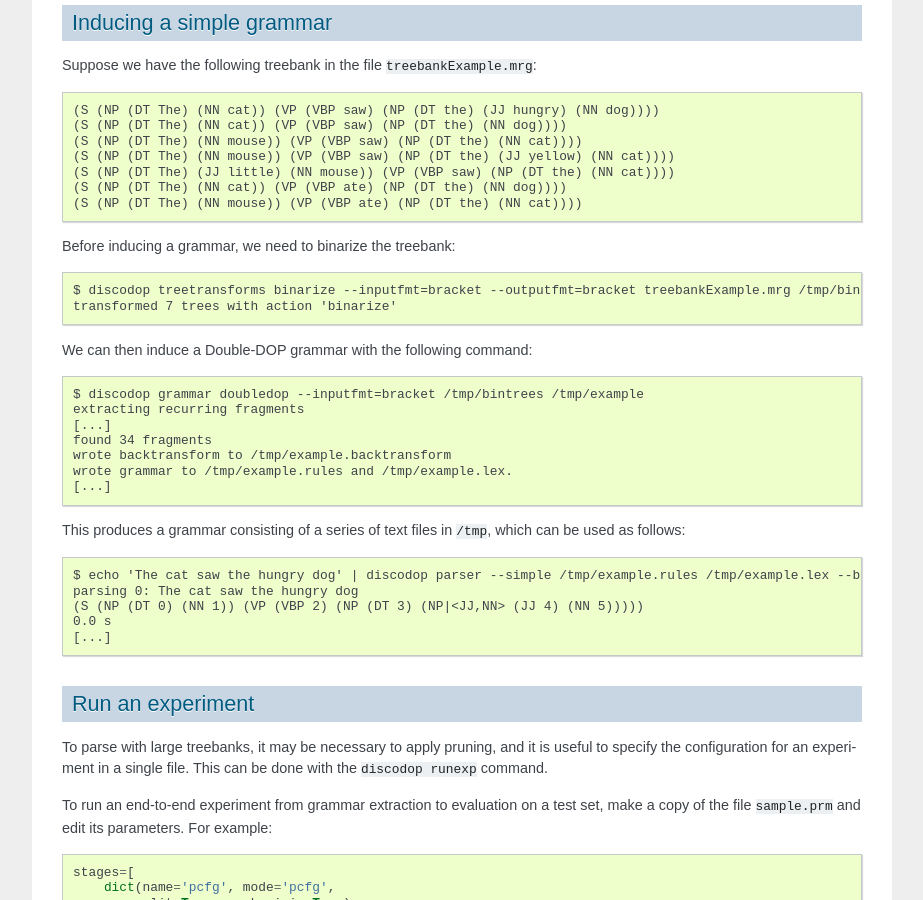
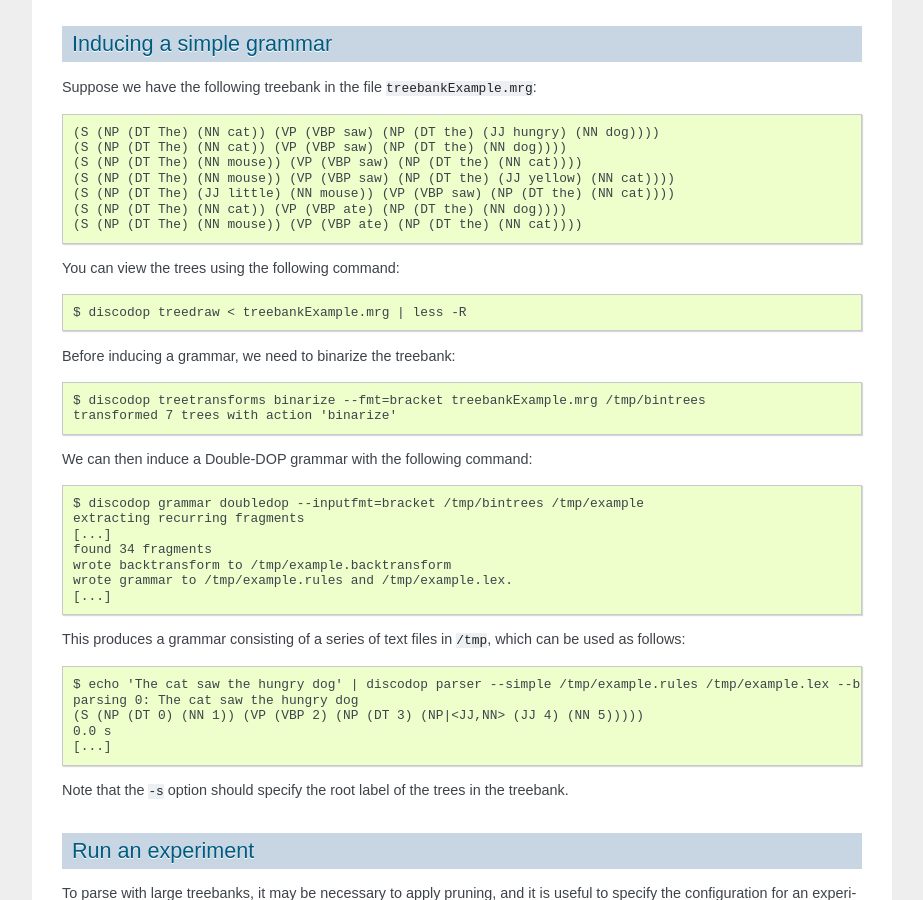
Before and after one commit to andreasvc/disco-dop, a Sphinx documentation site: the page built from docs/intro.rst, in a window 1280 px wide and 900 px high, scrolled down 633 px. Shown: the whole window, without its empty margins (198-1121 px from the left). Built offline with Sphinx 7.4.7, drawn with Linux system fonts in a browser that asks for light colours; some of the changed text lies outside the part shown.

Commit message:
add links to notebooks

```diff
--- a/docs/intro.rst
+++ b/docs/intro.rst
@@ -31,9 +31,13 @@
     (S (NP (DT The) (NN cat)) (VP (VBP ate) (NP (DT the) (NN dog))))
     (S (NP (DT The) (NN mouse)) (VP (VBP ate) (NP (DT the) (NN cat))))
 
+You can view the trees using the following command::
+
+    $ discodop treedraw < treebankExample.mrg | less -R
+
 Before inducing a grammar, we need to binarize the treebank::
 
-    $ discodop treetransforms binarize --inputfmt=bracket --outputfmt=bracket treebankExample.mrg /tmp/bintrees
+    $ discodop treetransforms binarize --fmt=bracket treebankExample.mrg /tmp/bintrees
     transformed 7 trees with action 'binarize'
 
 We can then induce a Double-DOP grammar with the following command::
@@ -54,6 +58,8 @@
     (S (NP (DT 0) (NN 1)) (VP (VBP 2) (NP (DT 3) (NP|<JJ,NN> (JJ 4) (NN 5)))))
     0.0 s
     [...]
+
+Note that the ``-s`` option should specify the root label of the trees in the treebank.
 
 Run an experiment
 -----------------
@@ -122,6 +128,13 @@
     $ discodop none alpinosample.export sentences.txt --inputfmt=export --outputfmt=tokens
     $ discodop parser filename/ sentences.txt --fmt=export >filename/dop.export
     $ discodop eval alpinosample.export filename/dop.export proper.prm
+
+IPython notebooks
+-----------------
+
+- `A tutorial on using tree fragments for text classification <http://nbviewer.ipython.org/gist/andreasvc/9467e27680d8950045b2/treefragments.ipynb>`_
+- `Getting tree fragments from TSG derivations <http://nbviewer.ipython.org/gist/andreasvc/f6f626aadb7fd7fb4954>`_
+
 
 Overview
 ========
```
